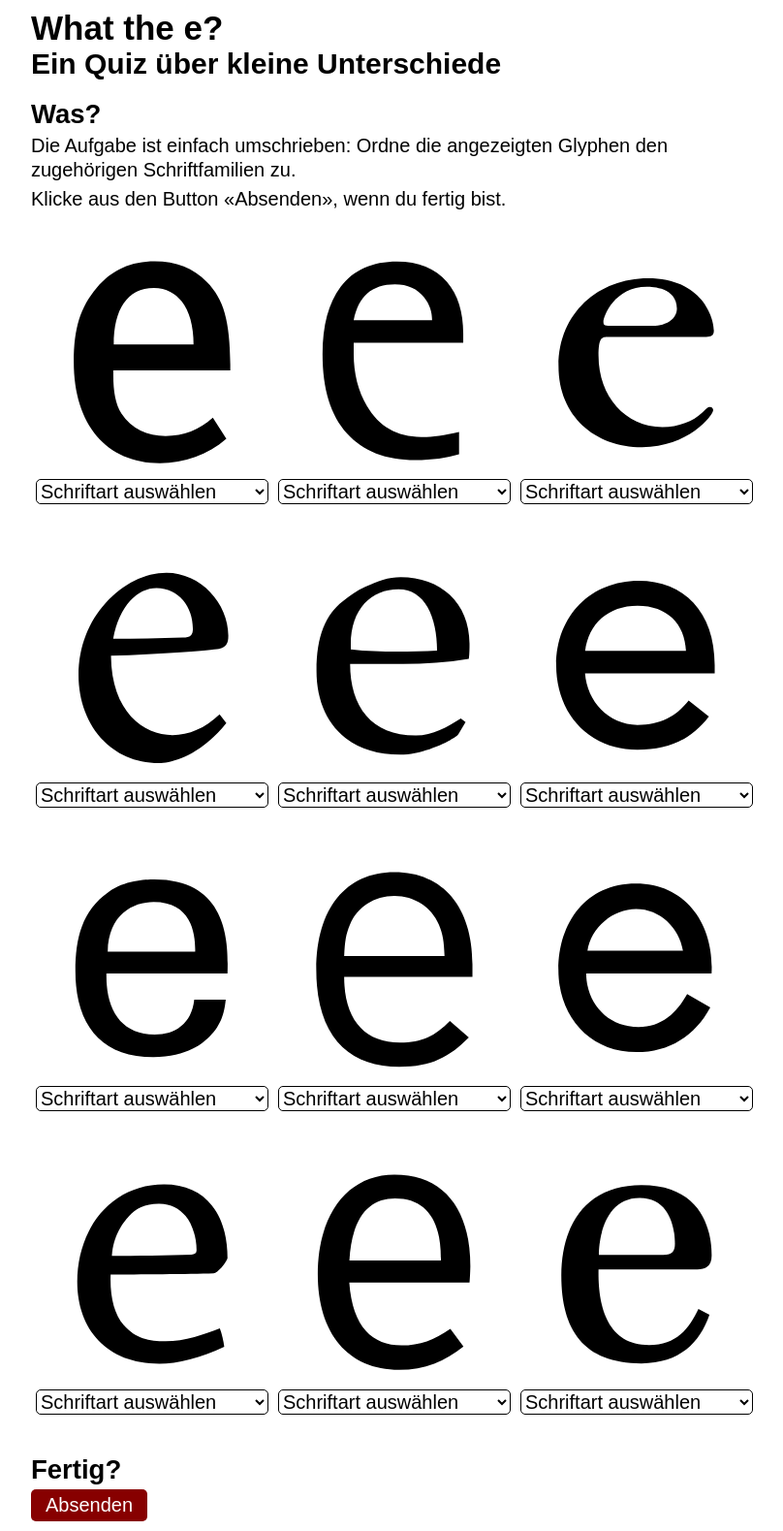
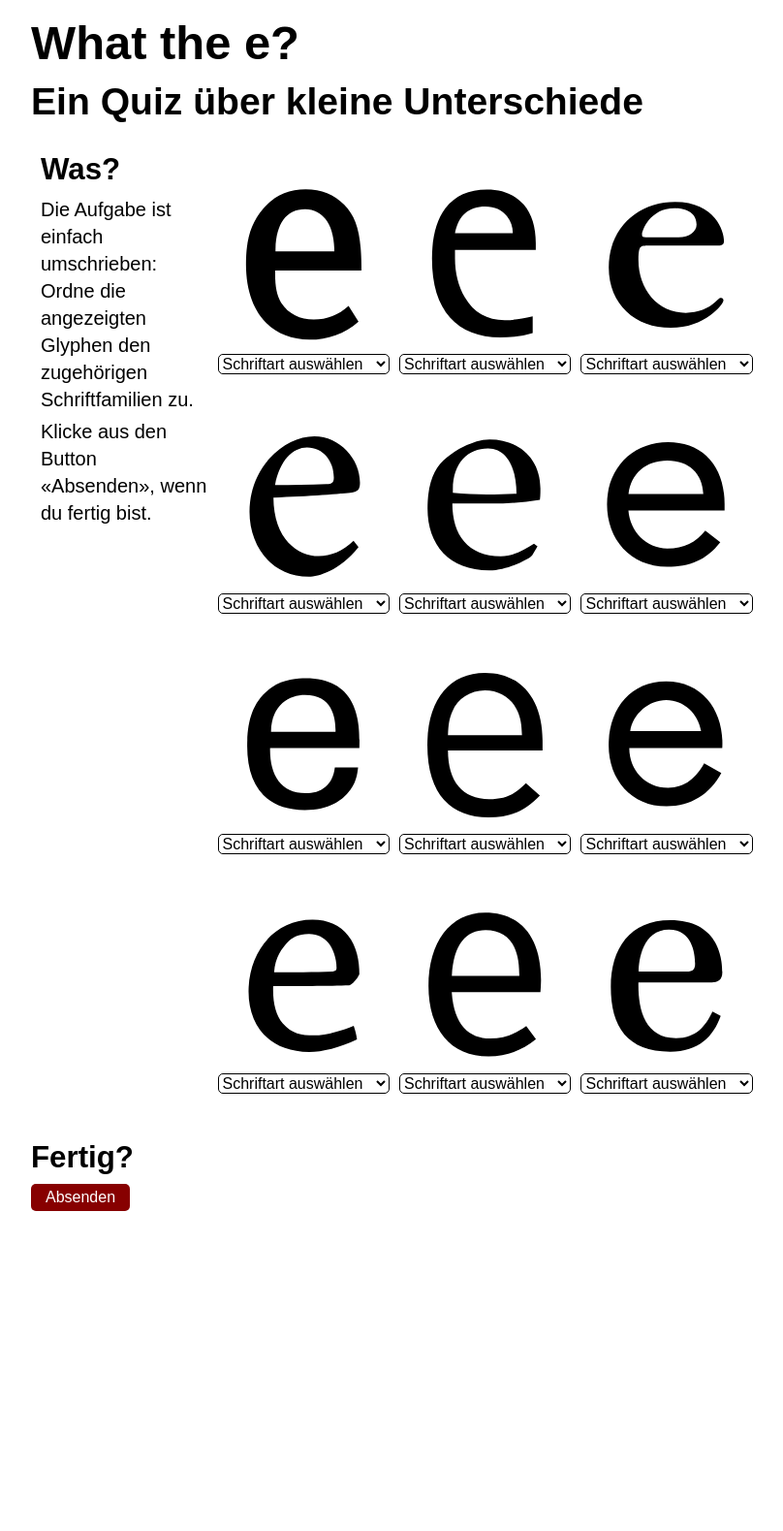
Before and after one commit to ovlb/fontquiz, a PHP site: page / in a window 1280 px wide. Shown: the whole page at 97% size, without its empty margins (233-1041 px from the left). After the commit the page ends 1249 px from the top, so only its background shows below. Run offline with PHP 8.4, Linux system fonts and the light colour scheme; some libraries are stand-ins or nearby versions.

Commit message:
css typography

```diff
--- a/css/style.css
+++ b/css/style.css
@@ -4,6 +4,9 @@
 /* Colors */
 /* Breakpoints */
 /* Content */
+/*
+	Mixins
+*/
 /*
 	Meta
 */
@@ -78,59 +81,72 @@ p, h6, h5, h4, h3, h2, h1 {
 /*
 	General Type
 */
+html {
+  font-size: 16px; }
+
 h1, .h1 {
-  font-size: 3.5em;
-  line-height: 3.75rem;
+  font-size: 48.88px;
+  font-size: 3.055rem;
+  line-height: 4.277rem;
   font-weight: 700; }
 
 h2, .h2 {
-  font-size: 3rem;
-  line-height: 3.5rem;
+  font-size: 39.1px;
+  font-size: 2.44375rem;
+  line-height: 3.42125rem;
   font-weight: 600; }
 
 h3, .h3 {
-  font-size: 2.75rem;
-  line-height: 3rem;
+  font-size: 31.25px;
+  font-size: 1.95313rem;
+  line-height: 2.73438rem;
   font-weight: 600;
   margin-bottom: 5px; }
 
+h4, .h4 {
+  font-size: 25px;
+  font-size: 1.5625rem;
+  line-height: 2.1875rem; }
+
 p {
-  font-size: 2rem;
-  line-height: 2.5rem;
+  font-size: 20px;
+  font-size: 1.25rem;
+  line-height: 1.75rem;
   font-weight: 400;
   margin-bottom: 5px; }
 
 /*
 	Content
 */
-html {
-  font-size: 62.5%; }
-
 select {
-  font-size: 2rem;
+  font-size: 1rem;
   border: 1px solid black;
   border-radius: 5px;
   width: 100%;
   background-color: white;
-  transition: box-shadow 0.25s, border 0.25s; }
+  -webkit-transition: -webkit-box-shadow 0.25s, border 0.25s;
+          transition: box-shadow 0.25s, border 0.25s; }
   select:focus, select:active {
     outline: none;
     border: none;
-    box-shadow: 0px 0px 1px 2px #ba0000; }
+    -webkit-box-shadow: 0px 0px 1px 2px #ba0000;
+            box-shadow: 0px 0px 1px 2px #ba0000; }
 
 button {
-  font-size: 2rem;
+  font-size: 1rem;
   padding: 5px 15px;
   color: white;
   background-color: #870000;
   border: 0;
   border-radius: 5px;
-  transition: background-color 0.5s, box-shadow 0.25s; }
+  -webkit-transition: background-color 0.5s, -webkit-box-shadow 0.25s;
+          transition: background-color 0.5s, box-shadow 0.25s; }
   button:hover {
     background-color: #ba0000; }
   button:focus, button:active {
     outline: none;
-    box-shadow: 0px 0px 1px 2px #ba0000; }
+    -webkit-box-shadow: 0px 0px 1px 2px #ba0000;
+            box-shadow: 0px 0px 1px 2px #ba0000; }
 
 .error {
   border: 1px solid #870000;
@@ -150,24 +166,37 @@ button {
   margin: 10px auto; }
   @media (min-width: 31.25rem) {
     #container {
-      width: 75%;
+      width: 90%;
       max-width: 750px; } }
 
 @media (min-width: 62.5rem) {
-  #instructions {
+  #instruction {
+    width: 25%;
+    padding-left: 10px;
     display: inline-block;
-    float: right; } }
+    float: left; } }
 
 #quiz-content {
   width: 60%;
   margin: 10px auto 15px auto; }
   @media (min-width: 31.25rem) {
     #quiz-content {
-      width: 100%; } }
+      width: 90%; } }
   @media (min-width: 62.5rem) {
     #quiz-content {
+      width: 75%;
       display: inline-block; } }
 
 .buchstabe {
   margin-bottom: 5px;
-  padding: 20px 5px; }
+  padding: 20px 5px;
+  -webkit-transition: background-color ease-out 0.5s, border ease-out 0.5s, color ease-out 0.5s;
+          transition: background-color ease-out 0.5s, border ease-out 0.5s, color ease-out 0.5s; }
+
+#feedback {
+  margin: 10px 0;
+  padding: 5px 0;
+  text-align: center;
+  border-radius: 5px; }
+
+/*# sourceMappingURL=style.css.map */
--- a/css/style.scss
+++ b/css/style.scss
@@ -13,6 +13,15 @@ $size-large: 135rem;
 
 /* Content */
 $border: 5px;
+
+/*
+	Mixins
+*/
+@mixin font($px) {
+	font-size: $px * 1px;
+	font-size: $px / 16 * 1rem;
+	line-height: $px / 16 * 1.4rem;
+}
 
 /*
 	Meta
@@ -106,28 +115,32 @@ p, h6, h5, h4, h3, h2, h1 {
 	General Type
 */
 
+html {
+	font-size: 16px;
+}
+
 h1, .h1 {
-	font-size: 3.5em;
-	line-height: 3.75rem;
+	@include font(48.88);
 	font-weight: 700;
 }
 
 h2, .h2 {
-	font-size: 3rem;
-	line-height: 3.5rem;
+	@include font(39.1);
 	font-weight: 600;
 }
 
 h3, .h3 {
-	font-size: 2.75rem;
-	line-height: 3rem;
+	@include font(31.25);
 	font-weight: 600;
 	margin-bottom: 5px;
 }
 
+h4, .h4 {
+	@include font(25);
+}
+
 p {
-	font-size: 2rem;
-	line-height: 2.5rem;
+	@include font(20);
 	font-weight: 400;
 	margin-bottom: 5px;
 }
@@ -136,12 +149,8 @@ p {
 	Content
 */
 
-html {
-	font-size: 62.5%;
-}
-
 select {
-	font-size: 2rem;
+	font-size: 1rem;
 	border: 1px solid black;
 	border-radius: $border;
 	width: 100%;
@@ -156,7 +165,7 @@ select {
 }
 
 button {
-	font-size: 2rem;
+	font-size: 1rem;
 	padding: 5px 15px;
 	color: white;
 	background-color: $red;
@@ -195,15 +204,17 @@ button {
 	margin: 10px auto;
 
 	@media (min-width: $size-small) {
-		width: 75%;
+		width: 90%;
 		max-width: 750px;
 	}
 }
 
-#instructions {
+#instruction {
 	@media (min-width: $size-medium) {
+		width: 25%;
+		padding-left: 10px;
 		display: inline-block;
-		float: right;
+		float: left;
 	}
 }
 
@@ -212,10 +223,11 @@ button {
 	margin: 10px auto 15px auto;
 
 	@media (min-width: $size-small) {
-		width: 100%;
+		width: 90%;
 	}
 
 	@media (min-width: $size-medium) {
+		width: 75%;
 		display: inline-block;
 	}
 }
@@ -223,4 +235,12 @@ button {
 .buchstabe {
 	margin-bottom: 5px;
 	padding: 20px 5px;
+	transition: background-color ease-out 0.5s, border ease-out 0.5s, color ease-out 0.5s;
 }
+
+#feedback {
+	margin: 10px 0;
+	padding: 5px 0;
+	text-align: center;
+	border-radius: 5px;
+}
--- a/index.html
+++ b/index.html
@@ -11,8 +11,8 @@
 	<script type="text/javascript" src="//use.typekit.net/pbv7ndx.js"></script>
 	<script type="text/javascript">try{Typekit.load();}catch(e){}</script>
 
-	<script src="js/jquery-1.11.1.min.js"></script>
-	<script src="js/quiz.js"></script>
+	<script src="js/jquery-1.11.1.min.js" async></script>
+	<script src="js/quiz.js" async></script>
 </head>
 <body>
 	<div id="container">
@@ -20,7 +20,7 @@
 			<h1>What the e?</h1>
 			<h2>Ein Quiz &uuml;ber kleine Unterschiede</h2>
 		</header>
-		<main id="quiz">
+		<main id="quiz" class="row clearfix">
 			<aside id="instruction">
 				<h3>Was?</h3>
 				<p>Die Aufgabe ist einfach umschrieben: Ordne die angezeigten Glyphen den zugeh&ouml;rigen Schriftfamilien zu.</p>
@@ -261,7 +261,9 @@
 			</section>
 		</main>
 		<footer id="mainfooter">
+			<div class="row clearfix">
 
+			</div>
 		</footer>
 	</div><!-- Ende Container -->
 </body>
```
Also changed, not shown: 2 other files.
